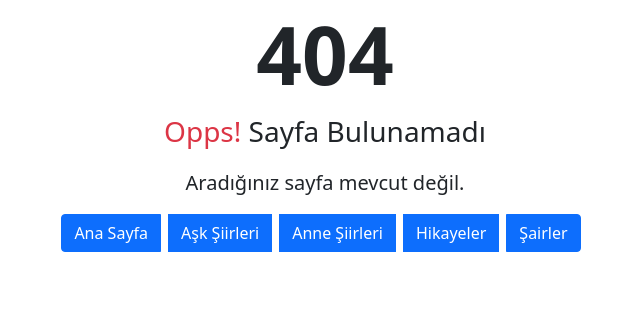
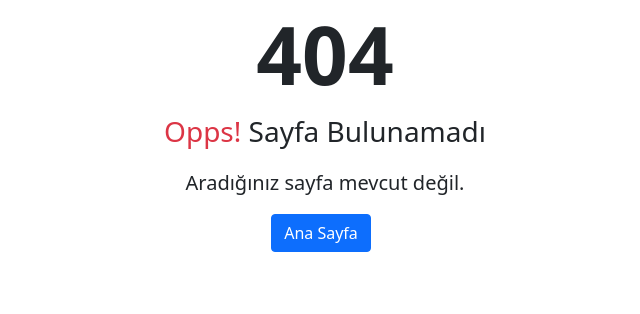
Before and after one commit to MelihOZKAS/Nasipse, a Django app: template templates/404.html in a window 1280 px wide. Shown: the part 271-585 px from the top of the page, without its empty margins (315-955 px from the left). Run offline with Django 4.2, Linux system fonts and the light colour scheme; the template is opened without the code that fills it, so the values that code supplies are empty.

Commit message:
Seo güncellemesi 34

```diff
--- a/templates/404.html
+++ b/templates/404.html
@@ -21,10 +21,7 @@
         </p>
         <div class="btn-group">
             <a href="{% url 'home' %}" class="btn btn-primary me-2">Ana Sayfa</a>
-            <a href="{% url 'siir:alt_kategori_detail' alt_kategori_slug="ask-siirleri" %}" class="btn btn-primary me-2">Aşk Şiirleri</a>
-            <a href="{% url 'siir:alt_kategori_detail' alt_kategori_slug="anne-siirleri" %}" class="btn btn-primary me-2">Anne Şiirleri</a>
-            <a href="{% url 'hikaye:home' %}" class="btn btn-primary me-2">Hikayeler</a>
-            <a href="{% url 'sairler:home' %}" class="btn btn-primary me-2">Şairler</a>
+
         </div>
 
     </div>
```
